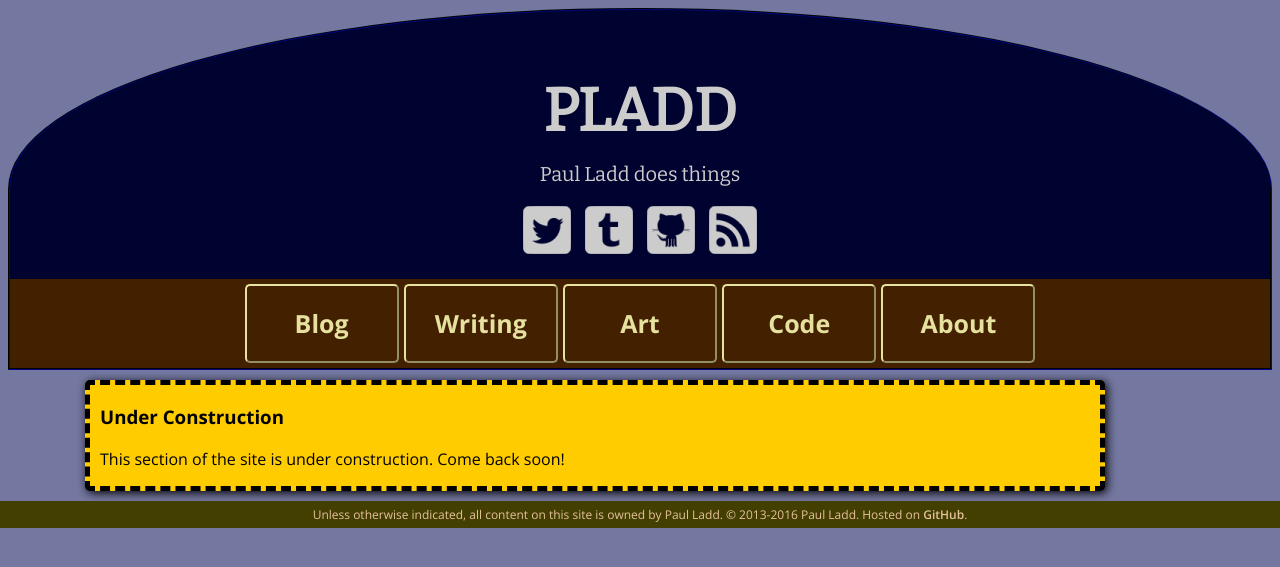
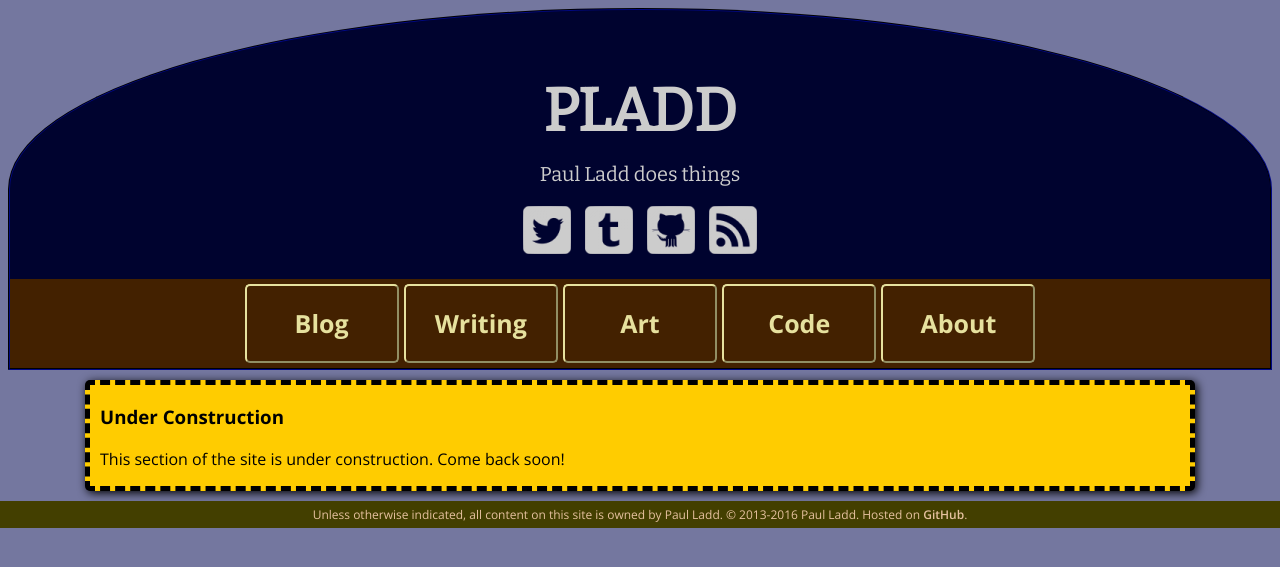
Before and after one commit to itspladd/personal-website-old, a Jekyll site: the page built from art/index.html, in a window 1280 px wide. Shown: the top 567 px of the page. Built offline with Jekyll 4.4.1, drawn with Linux system fonts in a browser that asks for light colours.

Commit message:
css: expanded under-construction to full div width

```diff
--- a/css/main.css
+++ b/css/main.css
@@ -352,7 +352,7 @@ section.fullscreen {
 }
 
 section.under-construction {
-    width: 1010px;
+    width: 1100px;
     background-color: #FFCC00;
     border: 5px dashed black;
 }
```
